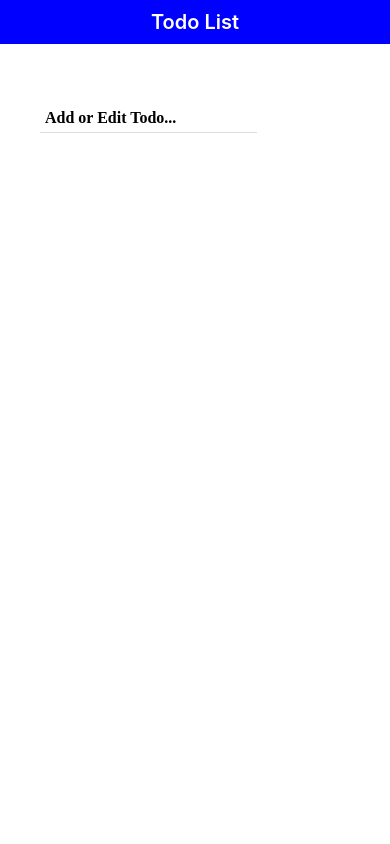
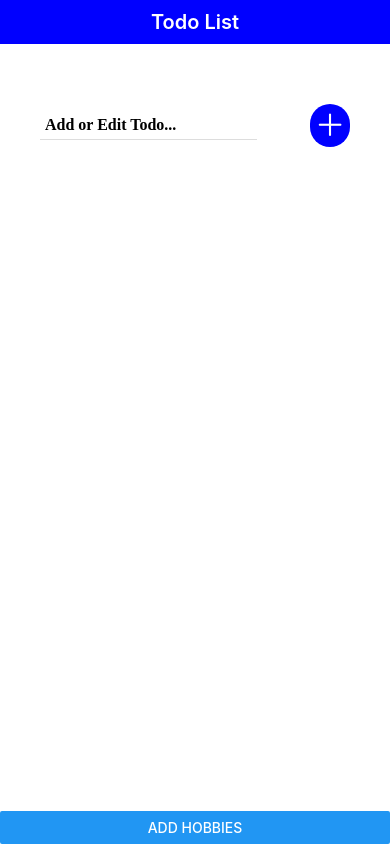
Before and after one commit to neerajsharma444/RN_Training, a React Native app: screen / in a window 390 px wide. Built offline with nearby package versions, Linux system fonts and the light colour scheme.

Commit message:
Added nothing

```diff
--- a/App.js
+++ b/App.js
@@ -3,17 +3,17 @@ import {Provider} from 'react-redux';
 import store from './src/redux/store/store';
 import TodoList from './TodoList';
 import SplashScreen from 'react-native-splash-screen';
+import Hobbies from './Hobbies';
 
 const App = () => {
   useEffect(() => {
-    setTimeout = () => {
-      SplashScreen.hide();
-    };
-  }, [1000]);
+    SplashScreen.hide();
+  }, []);
 
   return (
     <Provider store={store}>
       <TodoList />
+      <Hobbies />
     </Provider>
   );
 };
--- /dev/null
+++ b/Hobbies.js
@@ -0,0 +1,32 @@
+import React, {useState} from 'react';
+import {View, Text, Button, FlatList} from 'react-native';
+import Modal from './src/modal/HobbiesModal';
+
+const App = () => {
+  const [name, setName] = useState('');
+  const [modalVisible, setModalVisible] = useState(false);
+
+  const [hobbies, setHobbies] = useState([]);
+
+  const handleAddHobby = hobby => {
+    setHobbies([...hobbies, hobby]);
+  };
+
+  return (
+    <View>
+      <FlatList
+        data={hobbies}
+        keyExtractor={index => index.toString()}
+        renderItem={({item}) => <Text>{item}</Text>}
+      />
+      <Button title="Add Hobbies" onPress={() => setModalVisible(true)} />
+      <Modal
+        visible={modalVisible}
+        onClose={() => setModalVisible(false)}
+        onAddHobby={handleAddHobby}
+      />
+    </View>
+  );
+};
+
+export default App;
--- a/package.json
+++ b/package.json
@@ -18,8 +18,10 @@
     "@reduxjs/toolkit": "^1.9.7",
     "react": "18.2.0",
     "react-native": "0.72.6",
+    "react-native-elements": "^3.4.3",
     "react-native-gesture-handler": "^2.13.3",
     "react-native-haptic-feedback": "^2.2.0",
+    "react-native-modal": "^13.0.1",
     "react-native-reanimated": "^3.5.3",
     "react-native-safe-area-context": "^4.7.4",
     "react-native-screens": "^3.26.0",
@@ -43,6 +45,7 @@
     "metro-react-native-babel-preset": "0.76.8",
     "prettier": "^2.4.1",
     "react-test-renderer": "18.2.0",
+    "tailwindcss": "^3.3.5",
     "typescript": "4.8.4"
   },
   "engines": {
--- /dev/null
+++ b/src/modal/HobbiesModal.js
@@ -0,0 +1,30 @@
+import React, {useState} from 'react';
+import {Modal, View, Text, TextInput, Button} from 'react-native';
+
+const HobbiesModal = ({visible, onClose, onAddHobby}) => {
+  const [newHobby, setNewHobby] = useState('');
+
+  const handleAddHobby = () => {
+    onAddHobby(newHobby);
+    setNewHobby('');
+    onClose();
+  };
+
+  return (
+    <Modal visible={visible} onRequestClose={onClose}>
+      <View>
+        <Text>Add Hobby:</Text>
+
+        <TextInput
+          value={newHobby}
+          onChangeText={setNewHobby}
+          placeholder="Enter hobby"
+        />
+
+        <Button title="Add" onPress={handleAddHobby} />
+      </View>
+    </Modal>
+  );
+};
+
+export default HobbiesModal;
--- /dev/null
+++ b/src/styles/global.css
@@ -0,0 +1,15 @@
+@tailwind base;
+@tailwind components;
+@tailwind utilities;
+
+@layer components {
+  .infoText {
+    @apply p-4 bg-gray-700/50 rounded-lg max-w-[300px];
+  }
+
+  .chatRow {
+    @apply rounded-lg px-5 py-3 text-sm flex items-center
+        justify-center space-x-2 hover:bg-gray-700/70 cursor-pointer
+        text-gray-300 transition-all duration-200 ease-out;
+  }
+}
--- /dev/null
+++ b/tailwind.config.js
@@ -0,0 +1,12 @@
+/** @type {import('tailwindcss').Config} */
+module.exports = {
+  content: [
+    './components/**/*.{js,ts,jsx,tsx}',
+    './app/**/*.{js,ts,jsx,tsx}',
+    './modal/**/*.{js,ts,jsx,tsx}',
+  ],
+  theme: {
+    extend: {},
+  },
+  plugins: [],
+};
```
Also changed, not shown: 6 other files (tests, documents, lock files or other folders).
